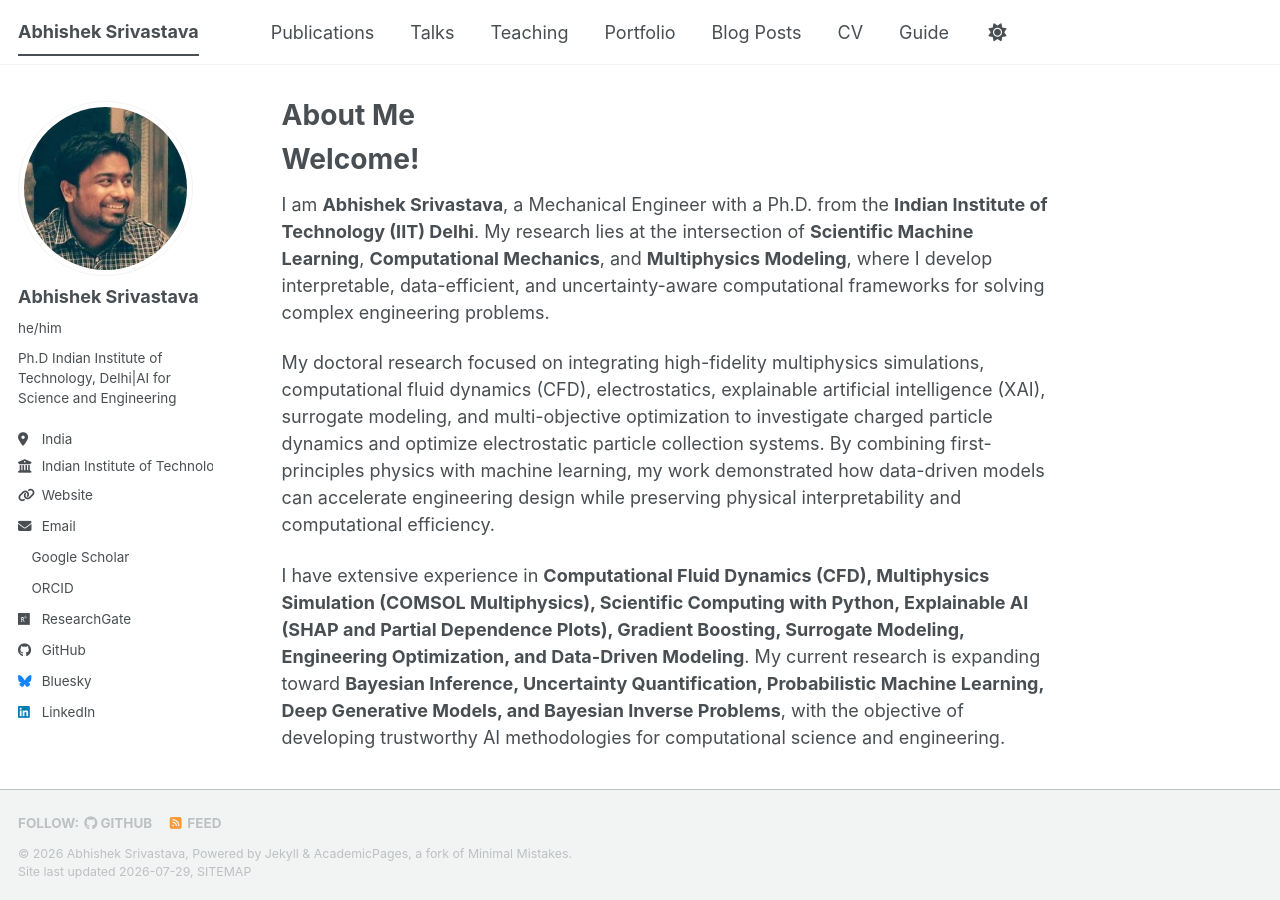
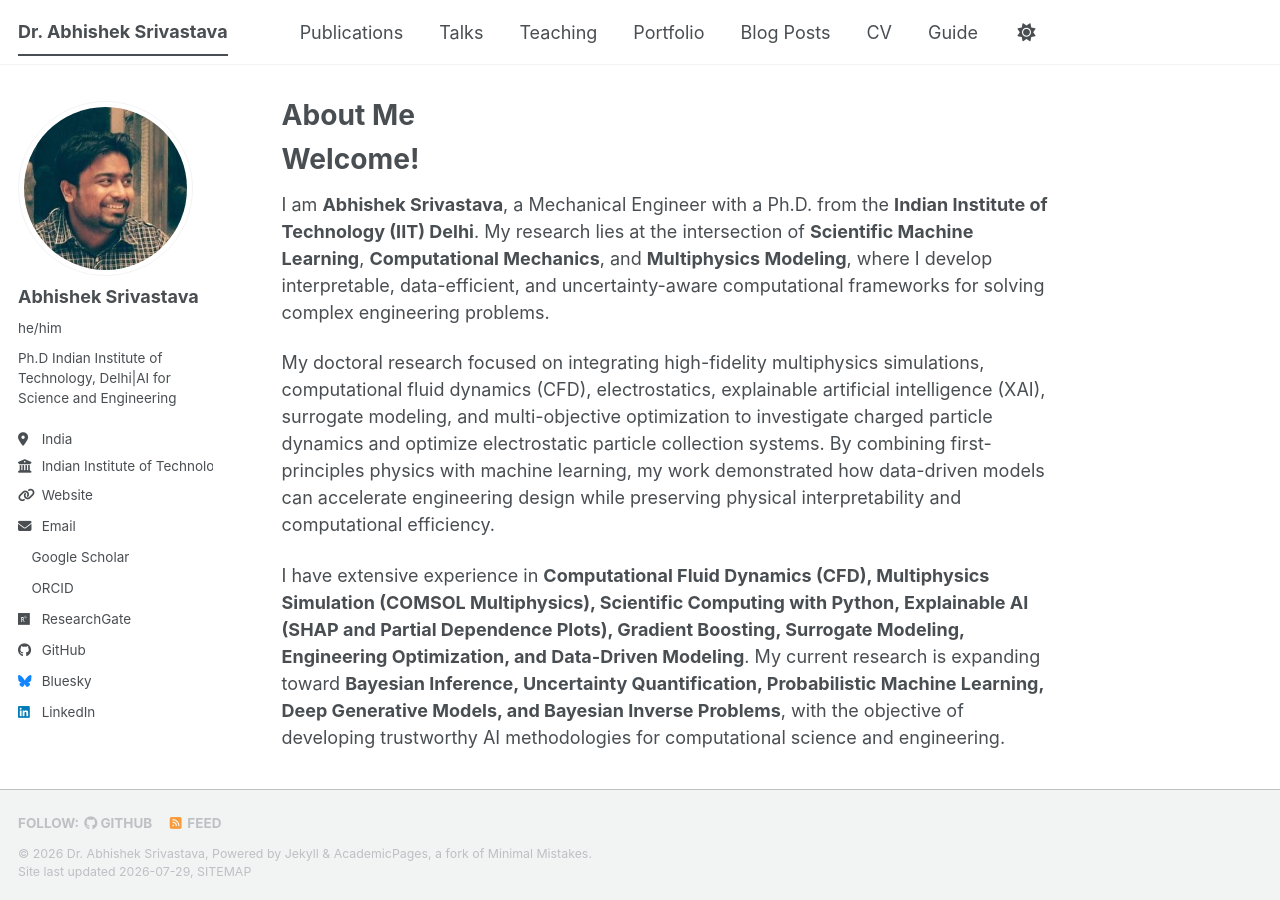
Before and after one commit to abhiresearch24/abhiresearch24.github.io, a Jekyll site: the page built from _pages/about.md, in a window 1280 px wide and 900 px high. Built offline with Jekyll 4.4.1, drawn with Linux system fonts in a browser that asks for light colours; a style sheet for code colours, icons or effects is not loaded.

```diff
--- a/_config.yml
+++ b/_config.yml
@@ -9,9 +9,9 @@
 # Basic Site Settings
 locale                   : "en-US"
 site_theme               : "default" # The available themes options are "default", "air", "sunrise", "mint", "dirt" and "contrast"
-title                    : "Abhishek Srivastava"
+title                    : "Dr. Abhishek Srivastava"
 title_separator          : "-"
-name                     : &name "Abhishek Srivastava"
+name                     : &name "Dr. Abhishek Srivastava"
 description              : &description "Computational Fluid Dynamics| Multiphysics Modelling| Scientific Machine Learning| AI for Science and Engineering| Surrogate Modelling| Expalinable AI| Bayesian Inference| Uncertainity Quantification| Physics Informed Machine Learning"   # Update this with a general description of your site, this is the default if not overridden by a page
 url                      : https://abhiresearch24.github.io # The base hostname & protocol for your site e.g. "https://[your GitHub username].github.io",
                                                            # or if you already have some other page hosted on Github then use "https://[your GitHub username].github.io/[Your Repo Name]"
```
